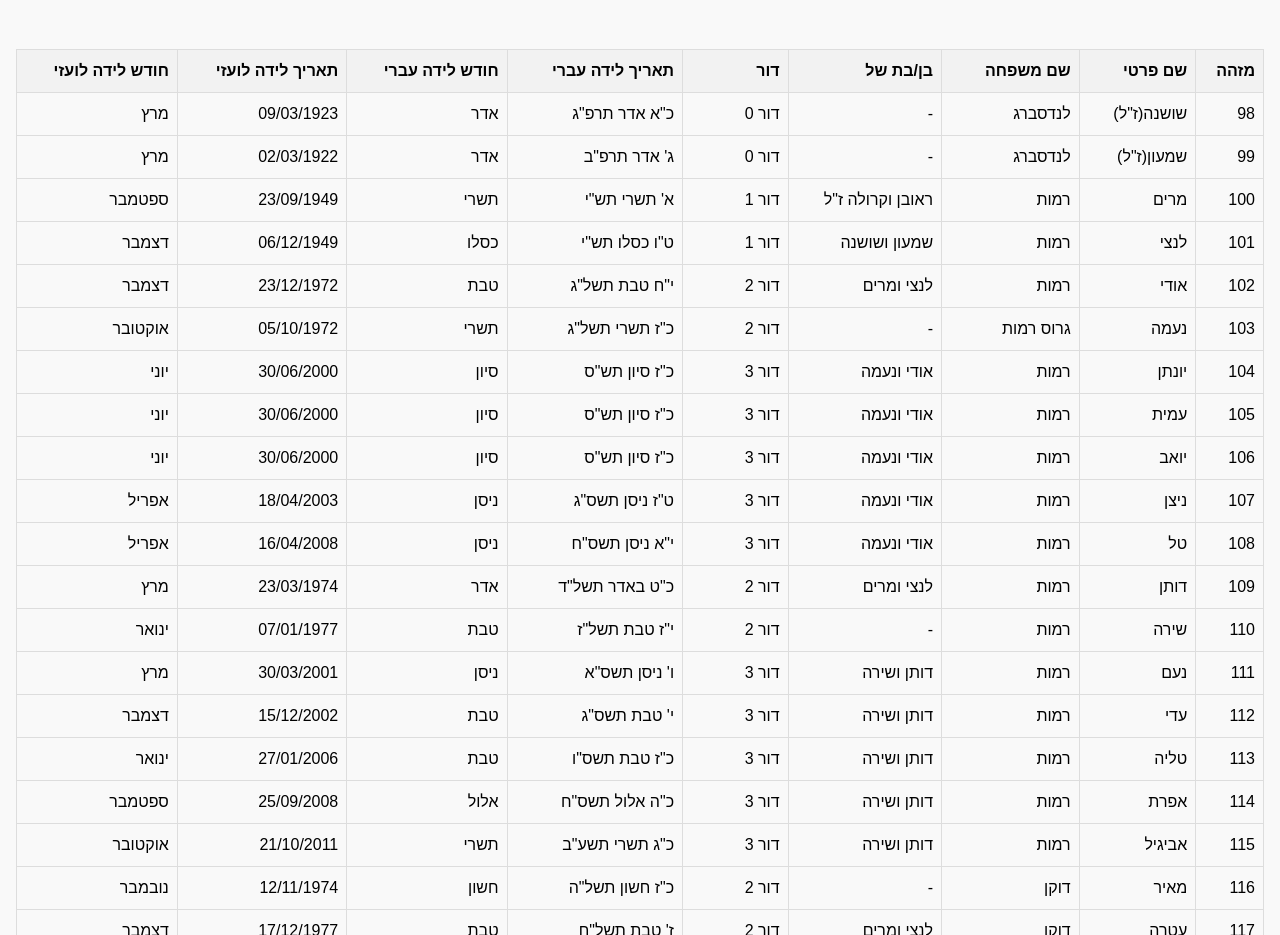
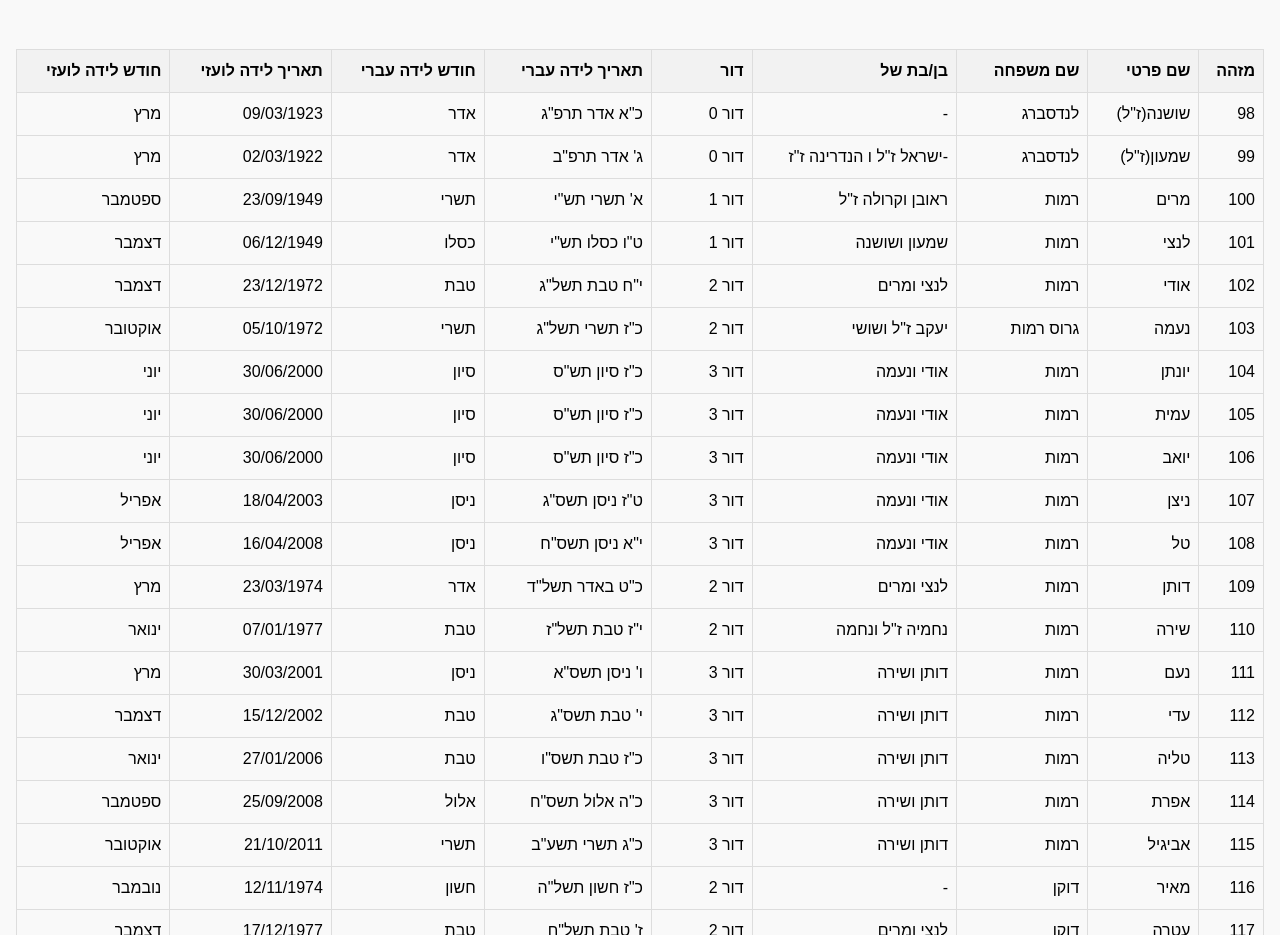
Before and after one commit to lanchi10/lanchi10, a plain HTML site: page index.html in a window 1280 px wide. Shown: the part 981-1916 px from the top of the page. Drawn offline with Linux system fonts and the light colour scheme.

Commit message:
Update index.html

```diff
--- a/index.html
+++ b/index.html
@@ -238,7 +238,7 @@
      <td>99</td>
      <td>שמעון(ז"ל)</td>
      <td>לנדסברג</td>
-     <td>-</td>
+     <td>-ישראל ז"ל ו הנדרינה ז"ז</td>
      <td>דור 0</td>
      <td>ג' אדר תרפ"ב</td>
      <td>אדר</td>
@@ -282,7 +282,7 @@
      <td>103</td>
      <td>נעמה</td>
      <td>גרוס רמות</td>
-     <td>-</td>
+     <td>יעקב ז"ל ושושי </td>
      <td>דור 2</td>
      <td>כ"ז תשרי תשל"ג</td>
      <td>תשרי</td>
@@ -359,7 +359,7 @@
      <td>110</td>
      <td>שירה</td>
      <td>רמות</td>
-     <td>-</td>
+     <td>נחמיה ז"ל ונחמה</td>
      <td>דור 2</td>
      <td>י"ז טבת תשל"ז</td>
      <td>טבת</td>
```
